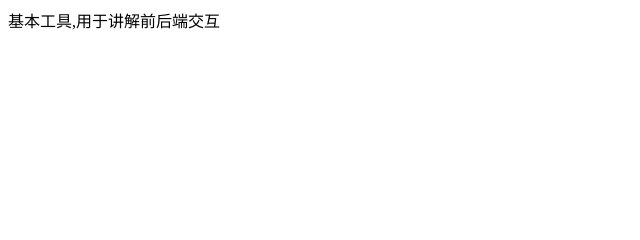
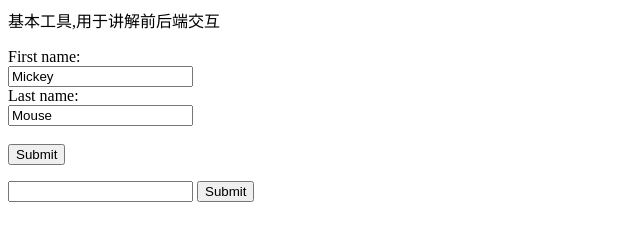
Before and after one commit to dian-yu-luo/dian-learn-english, a website: page src/public/index.html in a window 1280 px wide. Shown: the whole page, without its empty margins (0-640 px from the left). Drawn offline with nearby package versions, Linux system fonts and the light colour scheme; no server answers.

Commit message:
表单输入发送

```diff
--- a/src/package.json
+++ b/src/package.json
@@ -4,7 +4,8 @@
   "description": "",
   "main": "back.js",
   "scripts": {
-    "test": "echo \"Error: no test specified\" && exit 1"
+    "test": "echo \"Error: no test specified\" && exit 1",
+    "start": "node index.js"
   },
   "keywords": [],
   "author": "",
--- a/src/public/index.html
+++ b/src/public/index.html
@@ -15,6 +15,19 @@
 
     <p id="demo"></p>
 
+    <form action="/text/1" method="post">
+        First name:<br>
+        <input type="text" name="firstname" value="Mickey">
+        <br>
+        Last name:<br>
+        <input type="text" name="lastname" value="Mouse">
+        <br><br>
+        <input type="submit" value="Submit">
+    </form>
+    <form method="POST" action="/submit-form">
+        <input type="text" name="username" />
+        <input type="submit" />
+    </form>
 
 
     <script>
```
Also changed, not shown: src/index.js (renamed from src/back.js, +14 -0 lines).
